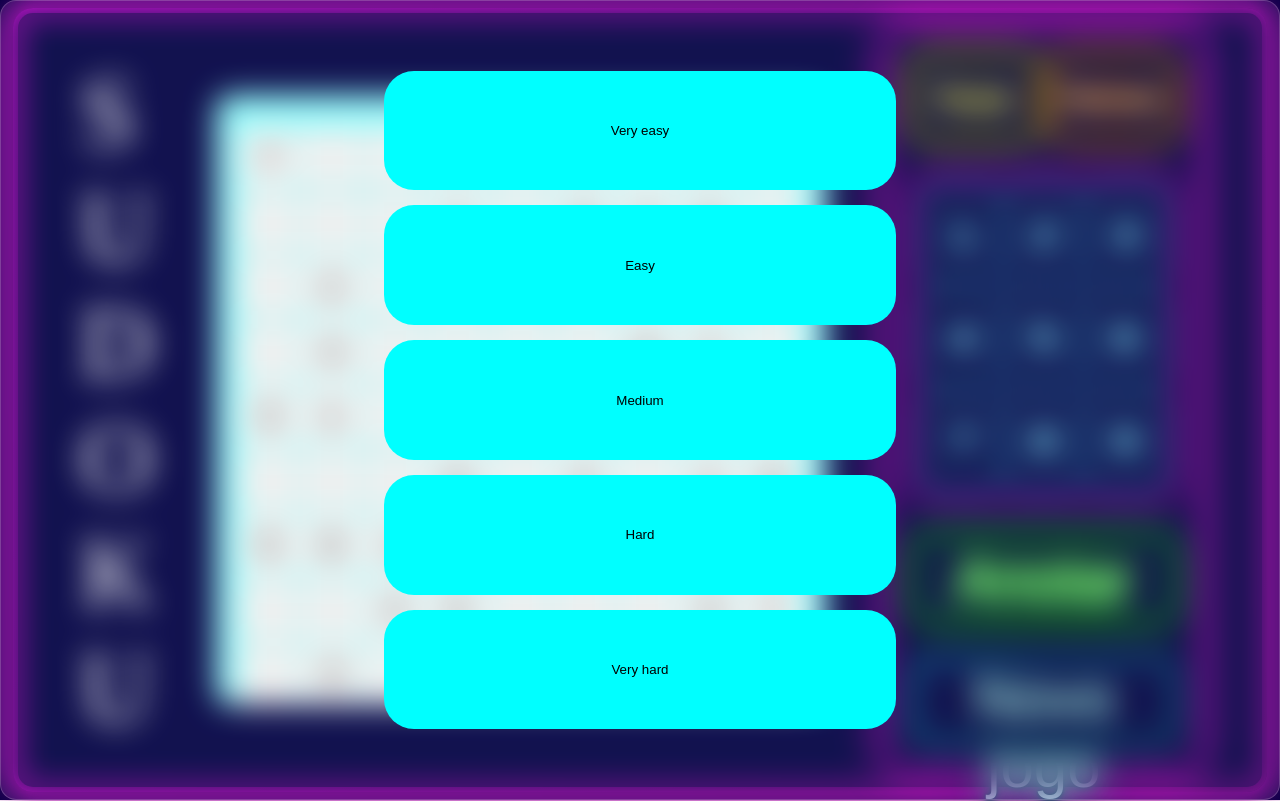
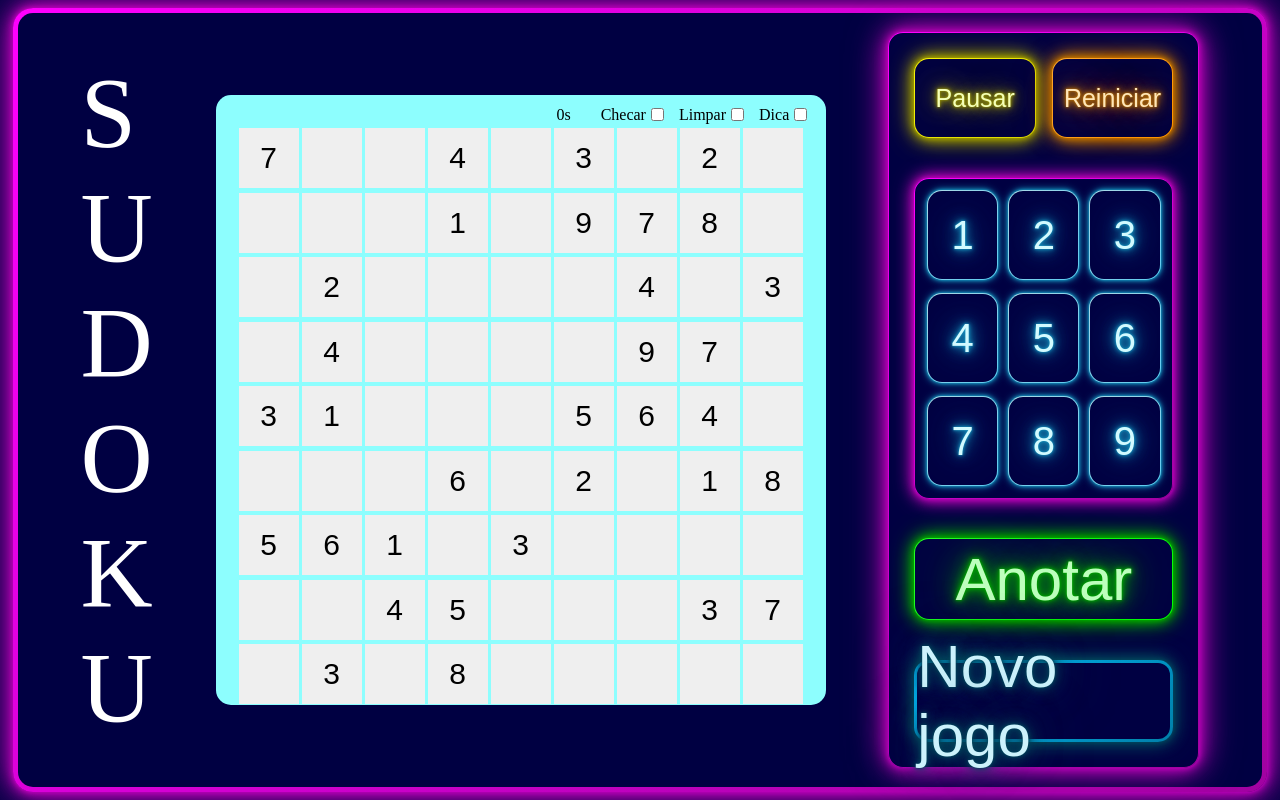
Before and after one commit to WesleyParastchuk/sudoku_, a React (Vite) app: page / in a window 1280 px wide. Built offline with nearby package versions, Linux system fonts and the light colour scheme.

Commit message:
add: funcao de novo jogo feita e funcionando

```diff
--- a/src/App.jsx
+++ b/src/App.jsx
@@ -1,19 +1,26 @@
-import React from "react";
+import React, { useState } from "react";
 import ToolBar from "./components/ToolBar";
 import Game from "./components/Game";
 import Header from "./components/Header";
 import Footer from "./components/Footer";
 
+import Sudoku from "./script/gameController";
 import "./App.css";
 
+export const game = new Sudoku();
+
 function App() {
+	const [thisGame, setThisGame] = useState(game.actualGame || game.initNewGame().actualGame);
+	function linkSetThisGame (newGame){
+		setThisGame(newGame);
+	}
 	return (
 		<>
 			<main className="app-container">
 				<div className="main-container">
 					<Header />
-					<Game />
-					<ToolBar />
+					<Game thisGame = {thisGame}/>
+					<ToolBar setThisGame={(newGame)=>setThisGame(newGame)}/>
 				</div>
 			</main>
 		</>
--- a/src/components/Game/SudokuMatriz/index.jsx
+++ b/src/components/Game/SudokuMatriz/index.jsx
@@ -1,22 +1,20 @@
-import React from "react";
+import React, { useState } from "react";
 import CellSpace from "../CellSpace";
 
-import "./SudokuMatriz.css"
+import "./SudokuMatriz.css";
 
-import Sudoku from "../../../script/gameController";
+import { game } from "../../../App";
 
-export const game = new Sudoku();
-
-const SudokuMatriz = () => {
+const SudokuMatriz = (props) => {
 	return (
 		<>
-			{game.actualGame.map((line, row) => {
+			{props.thisGame.map((line, row) => {
 				return line.map((cell, column) => {
 					return (
 						<CellSpace
 							row={row}
 							column={column}
-							onClick={() => game.cellClick(event)}
+							onClick={(event) => game.cellClick(event)}
 							key={`${row} ${column}`}
 							innerHTML={cell}
 						/>
--- a/src/components/Game/index.jsx
+++ b/src/components/Game/index.jsx
@@ -1,14 +1,14 @@
-import React from "react";
+import React, { useState } from "react";
 import OptionBar from "./OptionBar";
 import SudokuMatriz from "./SudokuMatriz";
 
 import "./Game.css";
 
-const Game = () => {
+const Game = (props) => {
 	return (
 		<div className="game-container">
 			<OptionBar />
-			<SudokuMatriz />
+			<SudokuMatriz thisGame = {props.thisGame}/>
 		</div>
 	);
 };
--- a/src/components/ToolBar/NewGame/Difficults/Difficult.css
+++ b/src/components/ToolBar/NewGame/Difficult.css
@@ -26,9 +26,9 @@
 }
 
 .difficult {
-    display: flex;
-    align-items: center;
-    justify-content: center;
+	display: flex;
+	align-items: center;
+	justify-content: center;
 
 	height: 15%;
 	width: 40%;
@@ -40,3 +40,29 @@
 	color: black;
 	text-shadow: none;
 }
+
+.quit-difficult-selection {
+	background-color: white;
+
+	padding: 10px;
+
+	height: 10%;
+	width: 5%;
+
+	border-radius: 50%;
+
+	position: fixed;
+	top: 5%;
+	right: 5%;
+}
+
+.quit-difficult-selection {
+	display: flex;
+	align-items: center;
+	justify-content: center;
+
+	color: red;
+	font-size: 100px;
+
+	cursor: pointer;
+}
--- a/src/components/ToolBar/NewGame/Difficults/index.jsx
+++ /dev/null
@@ -1,34 +0,0 @@
-import React from "react";
-
-import "./Difficult.css";
-
-import {
-	getAllDifficults,
-	title,
-	removeDash,
-} from "../../../../script/manipulableFuntions";
-import { game } from "../../../Game/SudokuMatriz";
-
-const Difficults = (props) => {
-	const difficults = getAllDifficults();
-
-	return (
-		<div className="pop-up-glass" style={{ display: props.display }}>
-			<div className="pop-up-container">
-				{difficults.map((difficult) => {
-					return (
-						<button
-							className={`${difficult} difficult`}
-							key={difficult}
-							onClick={() => (game.difficult = difficult)}
-						>
-							{removeDash(title(difficult))}
-						</button>
-					);
-				})}
-			</div>
-		</div>
-	);
-};
-
-export default Difficults;
--- a/src/components/ToolBar/NewGame/NewGame.css
+++ b/src/components/ToolBar/NewGame/NewGame.css
@@ -1,6 +1,10 @@
 .toolbar-new-game {
 	width: 100%;
 	height: 12%;
+
+	display: flex;
+	align-items: center;
+	justify-content: center;
 
 	font-size: 3.75rem;
 	font-family: Arial, Helvetica, sans-serif;
--- a/src/components/ToolBar/NewGame/index.jsx
+++ b/src/components/ToolBar/NewGame/index.jsx
@@ -1,21 +1,60 @@
 import React, { useState } from "react";
 
 import "./NewGame.css";
+import "./Difficult.css";
 
-import Difficults from "./Difficults";
+import {
+	getAllDifficults,
+	title,
+	removeDash,
+} from "../../../script/manipulableFuntions";
+import { game } from "../../../App";
 
-const NewGame = () => {
-	const [display, setDifficultDisplay] = useState("block");
+const NewGame = (props) => {
+	const difficults = getAllDifficults();
+	const [display, setDifficultDisplay] = useState("none");
+
+	function closeSelection() {
+		setDifficultDisplay("none");
+	}
+
+	function openSelection() {
+		setDifficultDisplay("block");
+	}
 
 	return (
-		<button
-			type="button"
-			className="toolbar-new-game"
-			onClick={() => setDifficultDisplay("block")}
-			onMouseLeave={() => setDifficultDisplay("none")}
-		>
-			Novo jogo <Difficults display={display} />
-		</button>
+		<>
+			<div className="toolbar-new-game" onClick={openSelection}>
+				Novo jogo
+			</div>
+
+			<div className="pop-up-glass" style={{ display: display }}>
+				<div className="pop-up-container">
+					<div
+						className="quit-difficult-selection"
+						onClick={closeSelection}
+					>
+						<p className="quit-difficult-selection-symbol">×</p>
+					</div>
+					{difficults.map((dif) => {
+						return (
+							<button
+								className={`${dif} difficult`}
+								key={dif}
+								onClick={() => {
+									game.difficult = dif;
+									closeSelection();
+									game.initNewGame();
+									props.setThisGame(game.actualGame)
+								}}
+							>
+								{removeDash(title(dif))}
+							</button>
+						);
+					})}
+				</div>
+			</div>
+		</>
 	);
 };
 
--- a/src/components/ToolBar/index.jsx
+++ b/src/components/ToolBar/index.jsx
@@ -6,16 +6,16 @@ import NewGame from "./NewGame";
 
 import "./ToolBar.css";
 
-const ToolBar = () => {
+const ToolBar = (props) => {
 	return (
 		<div className="toolbar-container">
 			<div className="toolbar-options-of-game">
 				<OptionButton option="Pausar" />
 				<OptionButton option="Reiniciar" />
 			</div>
-			<Numbers max = {9} />
+			<Numbers max={9} />
 			<Note />
-			<NewGame />
+			<NewGame setThisGame={(newGame) => props.setThisGame(newGame)} />
 		</div>
 	);
 };
--- a/src/script/manipulableFuntions.js
+++ b/src/script/manipulableFuntions.js
@@ -1,4 +1,5 @@
 import { totalBlocks, allDifficults } from "./variables";
+import React, { useState } from "react";
 
 export function getRow(matriz, rowNum) {
 	return matriz[rowNum];
```
